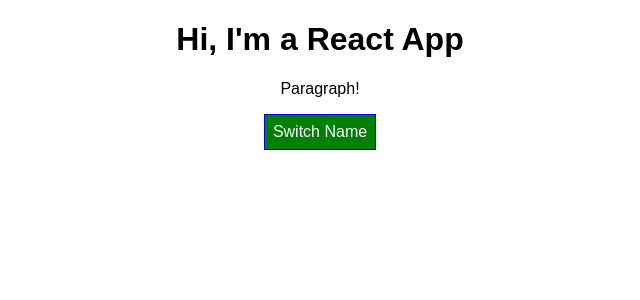
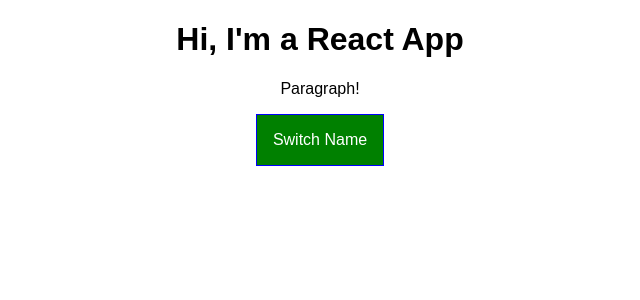
Before and after one commit to MrDanaT/React.js-course, a React app in the folder course/: page / in a window 1280 px wide. Shown: the top 300 px of the page, without its empty margins (320-960 px from the left). Built offline with nearby package versions, Linux system fonts and the light colour scheme.

Commit message:
End of video 72

```diff
--- a/course/src/App.css
+++ b/course/src/App.css
@@ -9,3 +9,26 @@
 .bold{
   font-weight: bold;
 }
+
+.App button{
+  border: 1px solid blue;
+  padding: 16px;
+  background-color: green;
+  font: inherit;
+  color: white;
+  cursor: pointer;
+}
+
+.App button:hover{
+  background-color: lightgreen;
+  color: black;
+}
+
+.App button.Red {
+  background-color: red;
+}
+
+.App button.Red:hover{
+  background-color: salmon;
+  color: black;
+}
--- a/course/src/App.js
+++ b/course/src/App.js
@@ -44,16 +44,8 @@
   }
 
   render() {
-    const styling = {
-      backgroundColor: 'green',
-      color: 'white',
-      font: 'inherit',
-      border: '1px solid blue',
-      padding: '8px',
-      cursor: 'pointer'
-    }
-
     let persons = null;
+    let btnClass = '';
 
     if (this.state.showPersons) {
       persons = (
@@ -67,8 +59,7 @@
               changed={(event) => this.nameChangedHandler(event, person.id)} />
           )}
         </div>);
-
-      styling.backgroundColor = 'red';
+      btnClass = classes.Red
     };
 
     const assignedClasses = [];
@@ -85,8 +76,9 @@
         <p className={assignedClasses.join(' ')}>Paragraph!</p>
 
         <button
-            onClick={this.togglePersonHandler}
-            style={styling}>Switch Name</button>
+          className={btnClass}
+          onClick={this.togglePersonHandler}>Switch Name
+            </button>
 
         {persons}
       </div>
```
Lines whose indentation alone changed are shown as unchanged.
